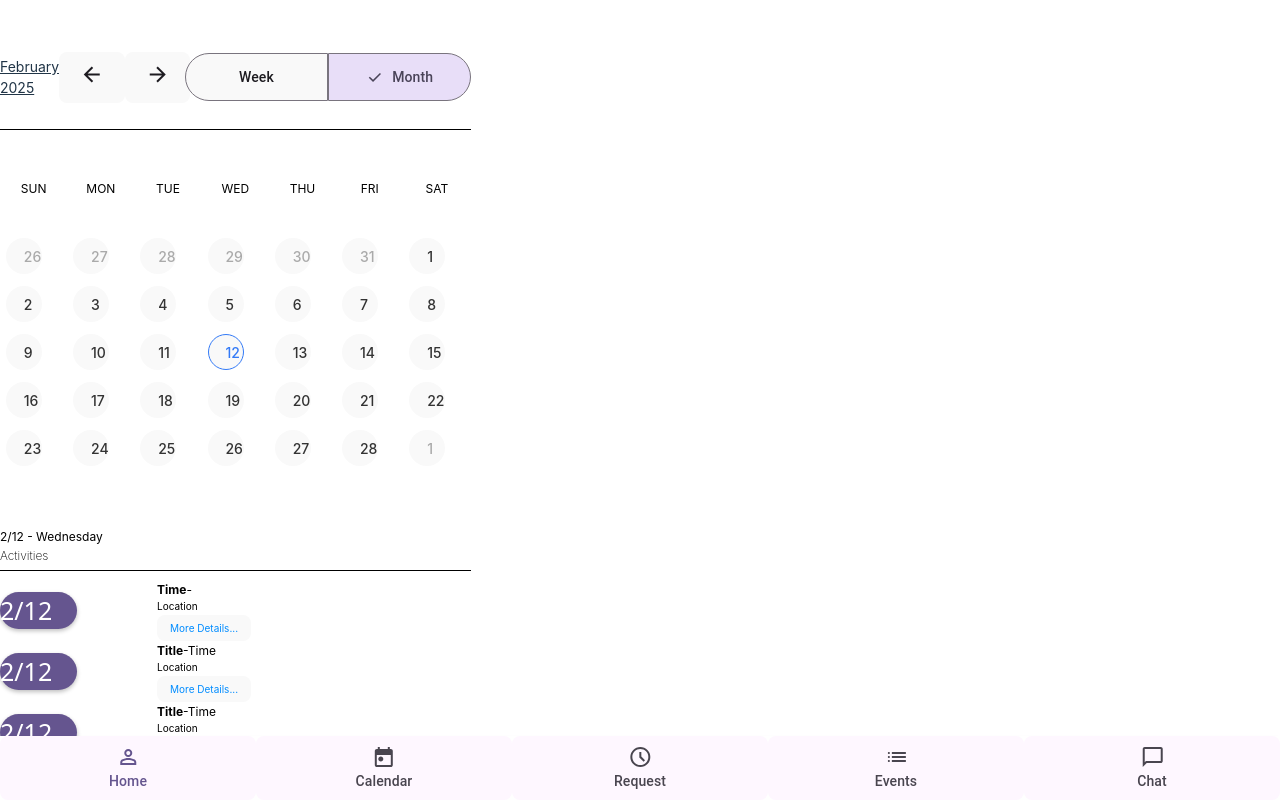
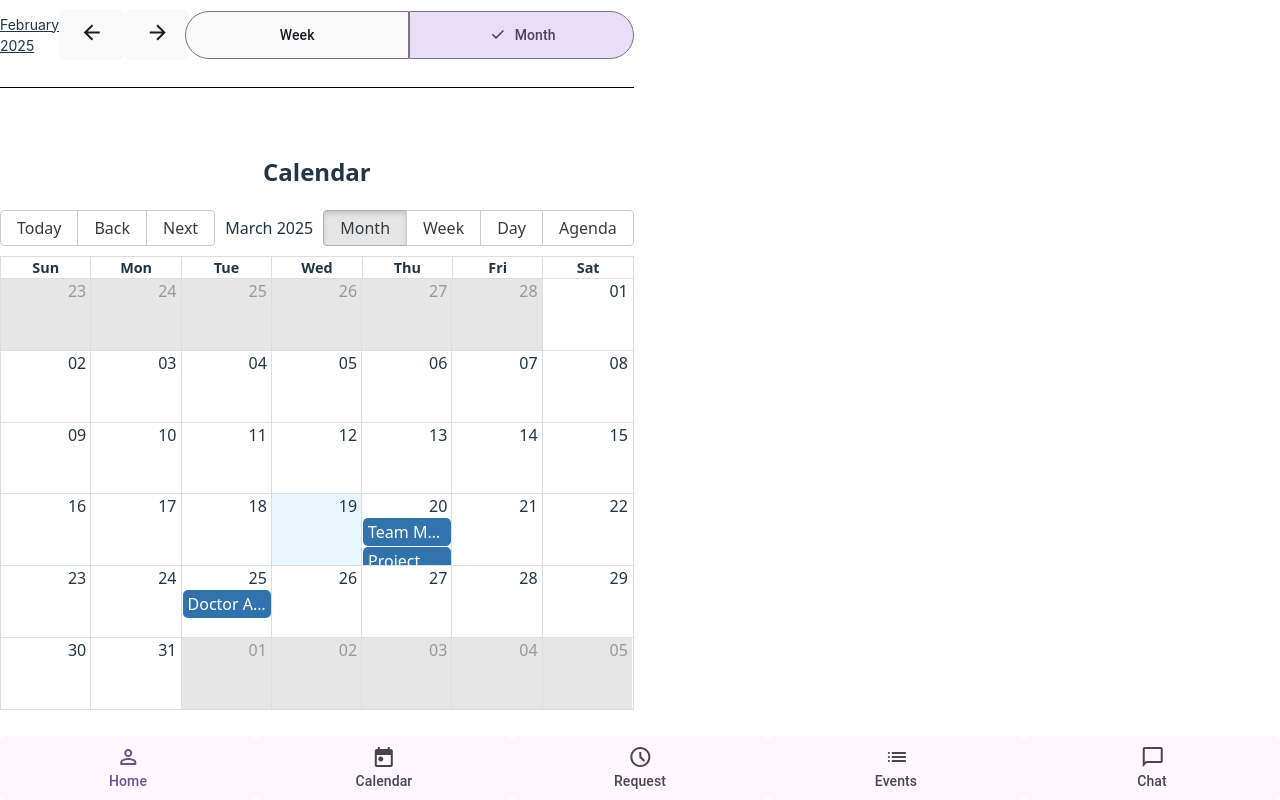
Before and after one commit to SCRUM401/IS401, a React (Vite) app in the folder frontend/: page / in a window 1280 px wide. Shown: the top 800 px of the page. Built offline with nearby package versions, Linux system fonts and the light colour scheme.

Commit message:
start calendar

```diff
--- a/frontend/package.json
+++ b/frontend/package.json
@@ -10,7 +10,13 @@
     "preview": "vite preview"
   },
   "dependencies": {
+    "@fullcalendar/daygrid": "^6.1.15",
+    "@fullcalendar/interaction": "^6.1.15",
+    "@fullcalendar/react": "^6.1.15",
+    "moment": "^2.30.1",
+    "moment-timezone": "^0.5.47",
     "react": "^19.0.0",
+    "react-big-calendar": "^1.18.0",
     "react-dom": "^19.0.0"
   },
   "devDependencies": {
--- a/frontend/src/components/CalendarGrid.tsx
+++ b/frontend/src/components/CalendarGrid.tsx
@@ -1,56 +1,93 @@
-import React from 'react';
-import styles from './InputDesign.module.css';
+import React, { useState } from 'react';
+import {
+  Calendar,
+  momentLocalizer,
+  Event,
+  SlotInfo,
+  View,
+} from 'react-big-calendar';
+import moment from 'moment';
+import 'react-big-calendar/lib/css/react-big-calendar.css';
 
-interface CalendarGridProps {
-  dates: Array<{
-    date: number;
-    month: 'prev' | 'current' | 'next';
-    isSelected?: boolean;
-  }>;
-  weekdays: string[];
-  onSelectDate: (date: number) => void;
+const localizer = momentLocalizer(moment);
+
+interface CalendarEvent extends Event {
+  id: number;
+  title: string;
+  start: Date;
+  end: Date;
 }
 
-const CalendarGrid: React.FC<CalendarGridProps> = ({
-  dates,
-  weekdays,
-  onSelectDate,
-}) => {
+const CalendarGrid: React.FC = () => {
+  const [events] = useState<CalendarEvent[]>([
+    {
+      id: 1,
+      title: 'Team Meeting',
+      start: new Date(2025, 2, 20, 10, 0), // March 20, 2025, 10:00 AM
+      end: new Date(2025, 2, 20, 11, 0),
+    },
+    {
+      id: 2,
+      title: 'Project Deadline',
+      start: new Date(2025, 2, 20, 15, 0), // March 20, 2025, 3:00 PM
+      end: new Date(2025, 2, 20, 16, 0),
+    },
+    {
+      id: 3,
+      title: 'Doctor Appointment',
+      start: new Date(2025, 2, 25, 9, 30), // March 25, 2025, 9:30 AM
+      end: new Date(2025, 2, 25, 10, 30),
+    },
+  ]);
+
+  const [selectedDate, setSelectedDate] = useState<Date | null>(null);
+  const [view, setView] = useState<View>('month'); // Tracks the current view
+
+  const handleSelectSlot = (slotInfo: SlotInfo) => {
+    setSelectedDate(slotInfo.start);
+  };
+
+  const selectedDayEvents = selectedDate
+    ? events.filter((event) => moment(event.start).isSame(selectedDate, 'day'))
+    : [];
+
   return (
-    <div className={styles.calendarContainer}>
-      <div className={styles.weekdaysHeader}>
-        {weekdays.map((day, index) => (
-          <div key={index} className={styles.weekdayLabel}>
-            {day}
-          </div>
-        ))}
+    <div style={{ maxWidth: '900px', margin: 'auto' }}>
+      <h2 style={{ textAlign: 'center' }}>Calendar</h2>
+      <div style={{ height: 500 }}>
+        <Calendar
+          localizer={localizer}
+          events={events}
+          startAccessor="start"
+          endAccessor="end"
+          style={{ width: '100%', height: '100%' }}
+          selectable
+          onSelectSlot={handleSelectSlot}
+          onSelectEvent={(event: { title: any; }) => alert(`Event: ${event.title}`)}
+          views={['month', 'week', 'day', 'agenda']} // Allow switching views
+          defaultView="month" // Default to month view
+          onView={(newView: any) => setView(newView)} // Track view changes
+        />
       </div>
-      <div className={styles.calendarContent}>
-        <div className={styles.datesGrid}>
-          {dates.map((dateObj, index) => (
-            <div key={index} className={styles.dateCell}>
-              <button
-                className={
-                  dateObj.isSelected
-                    ? styles.selectedDate
-                    : dateObj.month === 'current'
-                    ? styles.currentMonthDate
-                    : dateObj.month === 'prev'
-                    ? styles.prevMonthDate
-                    : styles.nextMonthDate
-                }
-                onClick={() =>
-                  dateObj.month === 'current' && onSelectDate(dateObj.date)
-                }
-                aria-label={`${dateObj.date}`}
-                aria-current={dateObj.isSelected ? 'date' : undefined}
-              >
-                {dateObj.date}
-              </button>
-            </div>
-          ))}
+
+      {selectedDate && (
+        <div style={{ marginTop: '20px', textAlign: 'center' }}>
+          <h3>Events on {moment(selectedDate).format('MMMM D, YYYY')}</h3>
+          {selectedDayEvents.length > 0 ? (
+            <ul style={{ listStyleType: 'none', padding: 0 }}>
+              {selectedDayEvents.map((event) => (
+                <li key={event.id} style={{ padding: '5px 0' }}>
+                  <strong>{event.title}</strong> -{' '}
+                  {moment(event.start).format('h:mm A')} to{' '}
+                  {moment(event.end).format('h:mm A')}
+                </li>
+              ))}
+            </ul>
+          ) : (
+            <p>No events for this day.</p>
+          )}
         </div>
-      </div>
+      )}
     </div>
   );
 };
```
Also changed, not shown: 1 other file (tests, documents, lock files or other folders).
